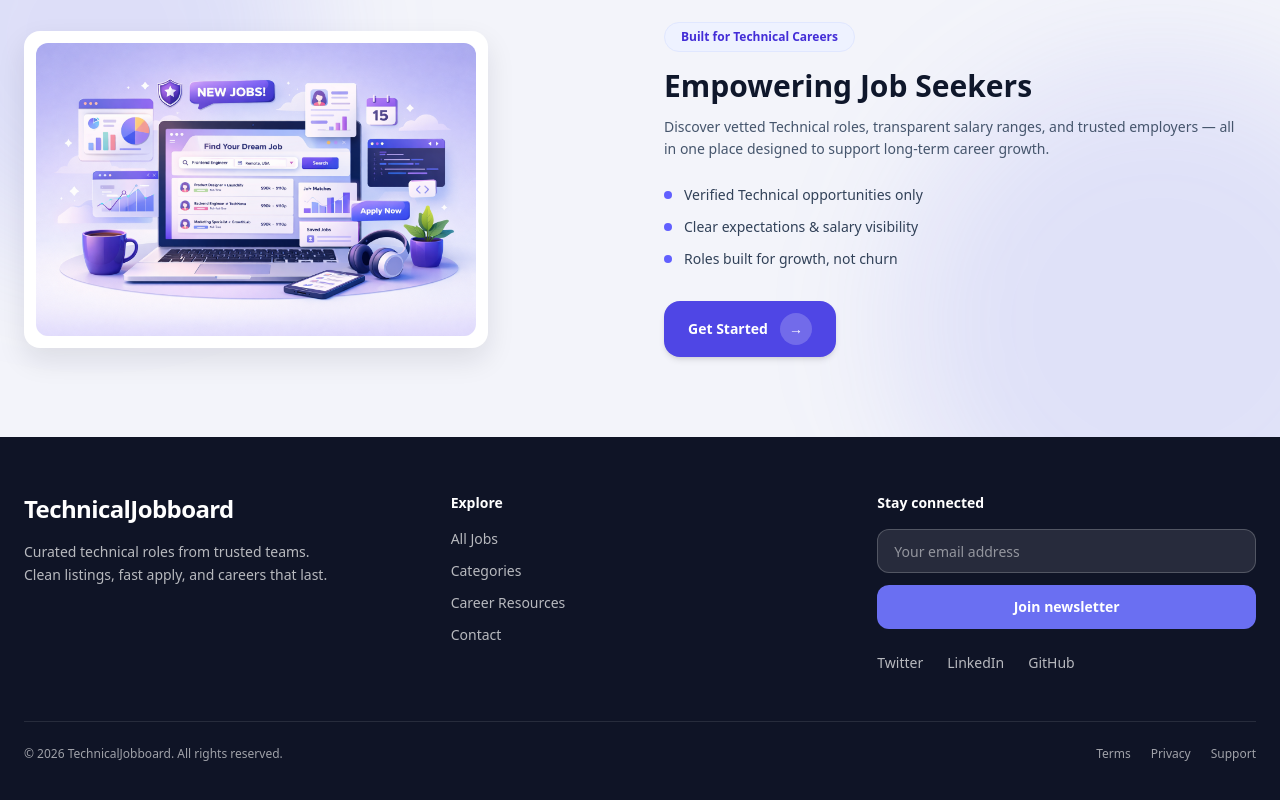
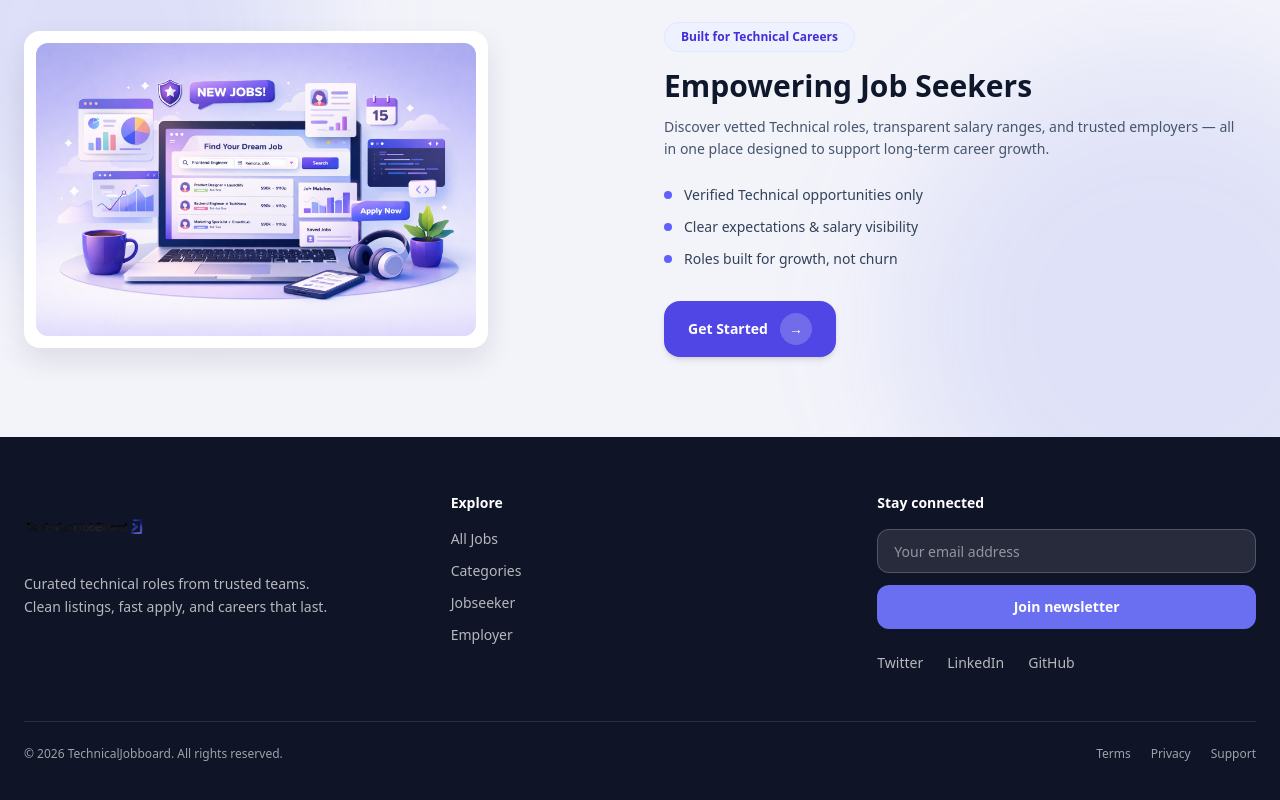
Before and after one commit to adebisidolapo/technicaljobboard, a Next.js app: page / in a window 1280 px wide. Shown: the part 1954-2754 px from the top of the page. Built offline with nearby package versions, Linux system fonts and the light colour scheme; no server answers; the database is empty.

Commit message:
Fix header/footer links and logo consistency

```diff
--- a/components/Footer.tsx
+++ b/components/Footer.tsx
@@ -10,9 +10,13 @@ export default function Footer() {
         <div className="grid grid-cols-1 md:grid-cols-3 gap-12 text-center md:text-left">
           {/* BRAND */}
           <div className="flex flex-col items-center md:items-start">
-            <div className="text-2xl font-extrabold tracking-tight">
-              TechnicalJobboard
-            </div>
+            <Link href="/" className="flex items-center">
+              <img
+                src="/Technicaljoblogo-removebg-preview.png"
+                alt="TechnicalJobboard"
+                className="h-16 w-auto object-contain"
+              />
+            </Link>
 
             <p className="mt-4 text-sm text-white/70 leading-relaxed max-w-xs">
               Curated technical roles from trusted teams.
@@ -31,20 +35,19 @@ export default function Footer() {
                 </Link>
               </li>
               <li>
-                {/* Works from any page */}
                 <Link href="/#categories" className="hover:text-white transition">
                   Categories
                 </Link>
               </li>
               <li>
-                <a href="#" className="hover:text-white transition">
-                  Career Resources
-                </a>
+                <Link href="/jobseeker/login" className="hover:text-white transition">
+                  Jobseeker
+                </Link>
               </li>
               <li>
-                <a href="#" className="hover:text-white transition">
-                  Contact
-                </a>
+                <Link href="/employer/login" className="hover:text-white transition">
+                  Employer
+                </Link>
               </li>
             </ul>
           </div>
@@ -53,7 +56,6 @@ export default function Footer() {
           <div className="flex flex-col items-center md:items-start">
             <h3 className="text-sm font-semibold mb-4">Stay connected</h3>
 
-            {/* ✅ working newsletter */}
             <NewsletterForm />
 
             <div className="mt-6 flex gap-6 text-sm text-white/70">
--- a/components/SiteHeader.tsx
+++ b/components/SiteHeader.tsx
@@ -43,24 +43,36 @@ export default function SiteHeader() {
             Home
           </Link>
 
-          <Link href="/all-jobs" className="hover:text-[var(--brand-purple)] transition">
+          <Link
+            href="/all-jobs"
+            className="hover:text-[var(--brand-purple)] transition"
+          >
             All Jobs
           </Link>
 
-          <Link href="/#categories" className="hover:text-[var(--brand-purple)] transition">
+          <Link
+            href="/#categories"
+            className="hover:text-[var(--brand-purple)] transition"
+          >
             Categories
           </Link>
 
-          <Link href="#" className="hover:text-[var(--brand-purple)] transition">
+          <Link
+            href="/jobseeker/login"
+            className="hover:text-[var(--brand-purple)] transition"
+          >
             Jobseeker
           </Link>
 
-          <Link href="#" className="hover:text-[var(--brand-purple)] transition">
+          <Link
+            href="/employer/login"
+            className="hover:text-[var(--brand-purple)] transition"
+          >
             Employer
           </Link>
 
           <Link
-            href="#"
+            href="/employer/jobs/new"
             className="px-4 py-2 rounded-xl bg-[var(--brand-purple)] text-white hover:bg-[var(--brand-purple-dark)] transition shadow-sm"
           >
             Post Job
@@ -90,28 +102,48 @@ export default function SiteHeader() {
 
           <div className="relative z-50 border-t border-gray-200 bg-white">
             <div className="mx-auto max-w-7xl px-4 sm:px-6 py-4 flex flex-col gap-3">
-              <Link href="/" onClick={() => setOpen(false)} className="py-3 px-3 rounded-xl hover:bg-gray-50">
+              <Link
+                href="/"
+                onClick={() => setOpen(false)}
+                className="py-3 px-3 rounded-xl hover:bg-gray-50"
+              >
                 Home
               </Link>
 
-              <Link href="/all-jobs" onClick={() => setOpen(false)} className="py-3 px-3 rounded-xl hover:bg-gray-50">
+              <Link
+                href="/all-jobs"
+                onClick={() => setOpen(false)}
+                className="py-3 px-3 rounded-xl hover:bg-gray-50"
+              >
                 All Jobs
               </Link>
 
-              <Link href="/#categories" onClick={() => setOpen(false)} className="py-3 px-3 rounded-xl hover:bg-gray-50">
+              <Link
+                href="/#categories"
+                onClick={() => setOpen(false)}
+                className="py-3 px-3 rounded-xl hover:bg-gray-50"
+              >
                 Categories
               </Link>
 
-              <Link href="#" onClick={() => setOpen(false)} className="py-3 px-3 rounded-xl hover:bg-gray-50">
+              <Link
+                href="/jobseeker/login"
+                onClick={() => setOpen(false)}
+                className="py-3 px-3 rounded-xl hover:bg-gray-50"
+              >
                 Jobseeker
               </Link>
 
-              <Link href="#" onClick={() => setOpen(false)} className="py-3 px-3 rounded-xl hover:bg-gray-50">
+              <Link
+                href="/employer/login"
+                onClick={() => setOpen(false)}
+                className="py-3 px-3 rounded-xl hover:bg-gray-50"
+              >
                 Employer
               </Link>
 
               <Link
-                href="#"
+                href="/employer/jobs/new"
                 onClick={() => setOpen(false)}
                 className="mt-2 inline-flex items-center justify-center py-3 rounded-2xl bg-[var(--brand-purple)] hover:bg-[var(--brand-purple-dark)] text-white font-semibold shadow-sm transition"
               >
```
